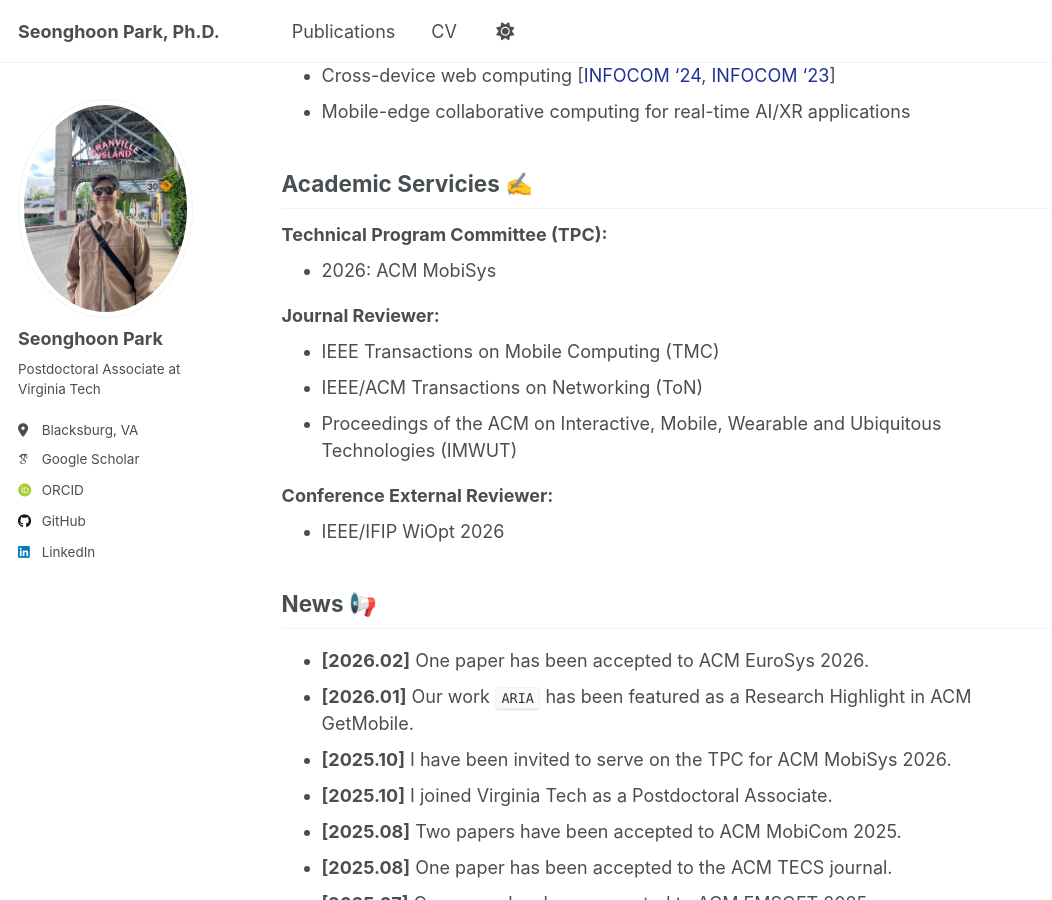
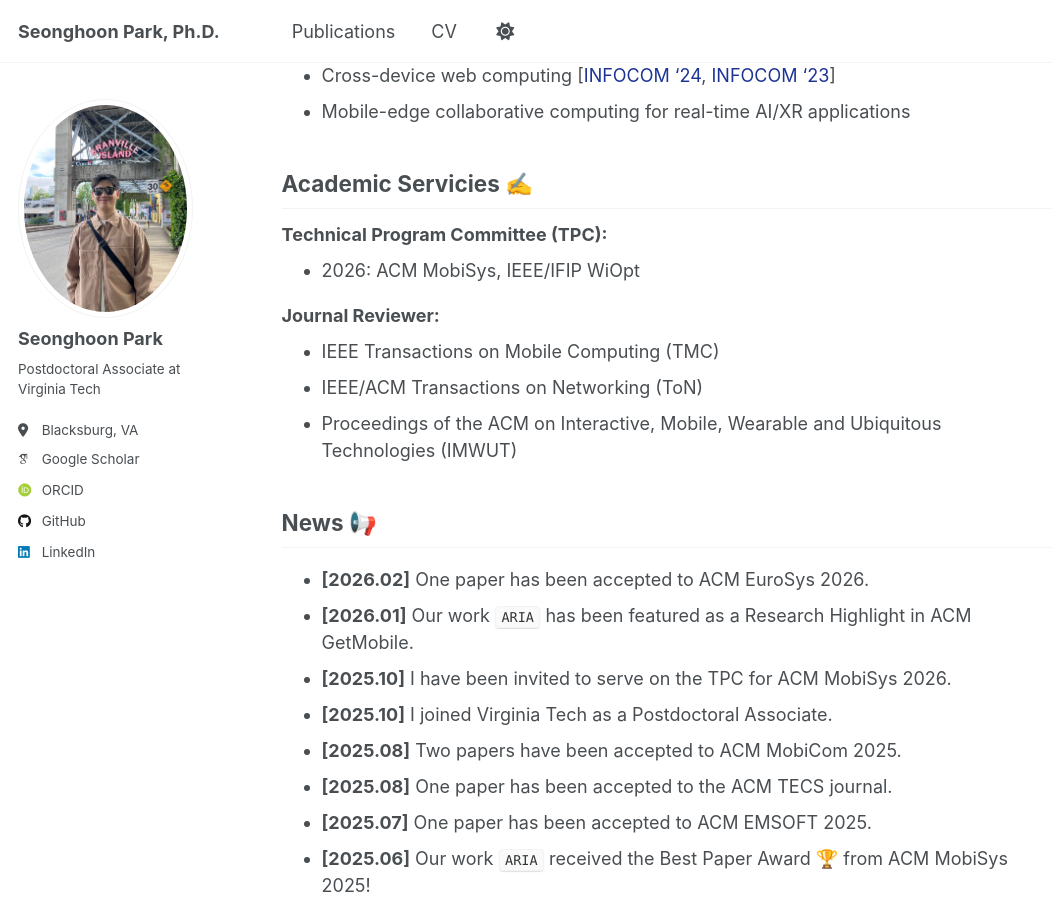
Before and after one commit to iamseonghoon/iamseonghoon.github.io, a Jekyll site: the page built from _pages/about.md, in a window 1280 px wide and 900 px high, scrolled down 1092 px. Shown: the whole window, without its empty margins (0-1052 px from the left). Built offline with Jekyll 4.4.1, drawn with Linux system fonts in a browser that asks for light colours; some web fonts are replaced; a script that is not in the unit is left out.

Commit message:
update TPC

```diff
--- a/_pages/about.md
+++ b/_pages/about.md
@@ -42,15 +42,12 @@
 
 ## Academic Servicies ✍️
 **Technical Program Committee (TPC):**
-* 2026: ACM MobiSys
+* 2026: ACM MobiSys, IEEE/IFIP WiOpt
 
 **Journal Reviewer:**
 * IEEE Transactions on Mobile Computing (TMC)
 * IEEE/ACM Transactions on Networking (ToN)
 * Proceedings of the ACM on Interactive, Mobile, Wearable and Ubiquitous Technologies (IMWUT)
-
-**Conference External Reviewer:**
-* IEEE/IFIP WiOpt 2026
 
 
 ## News 📢
```
Also changed, not shown: 1 other file.
